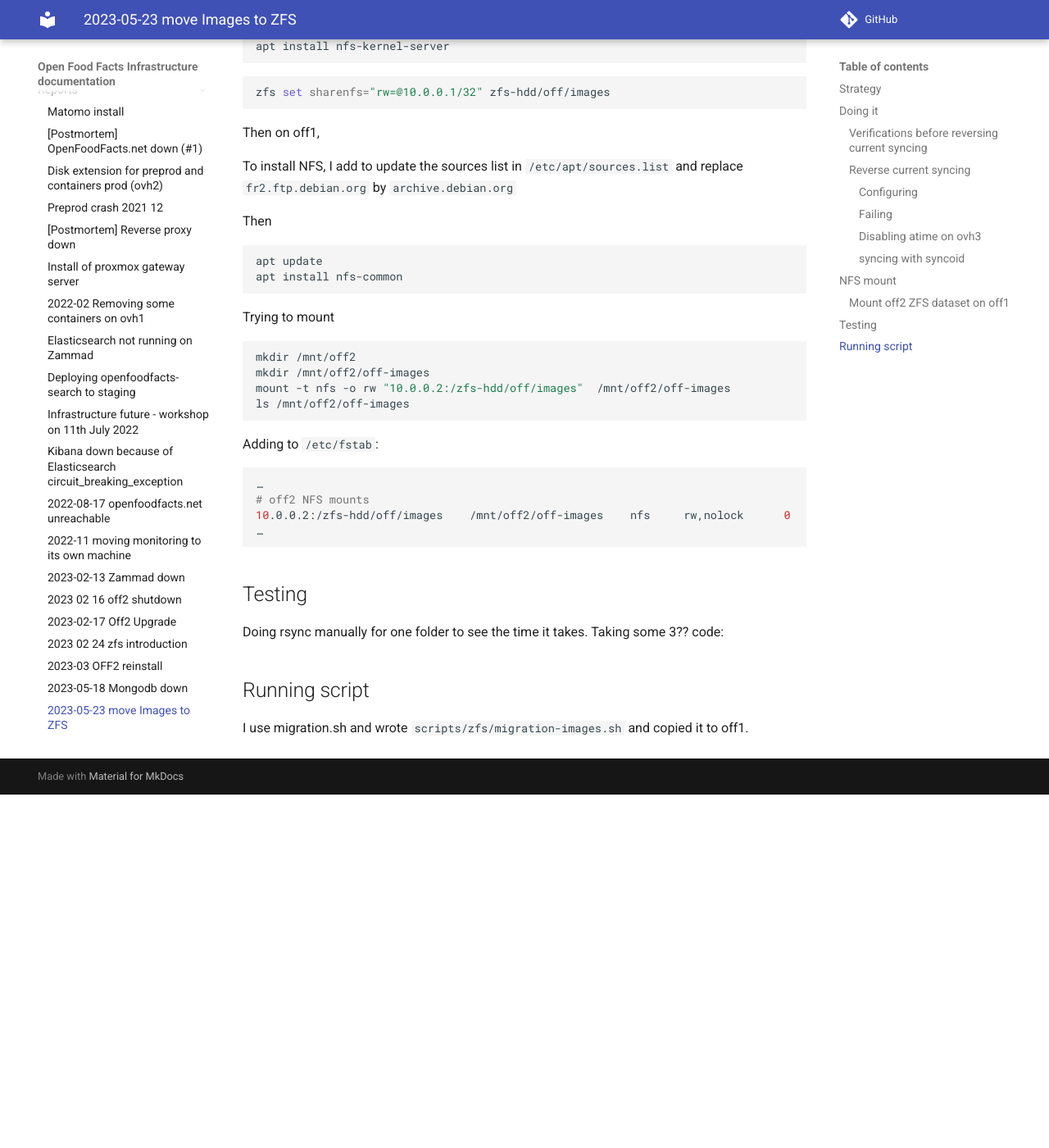
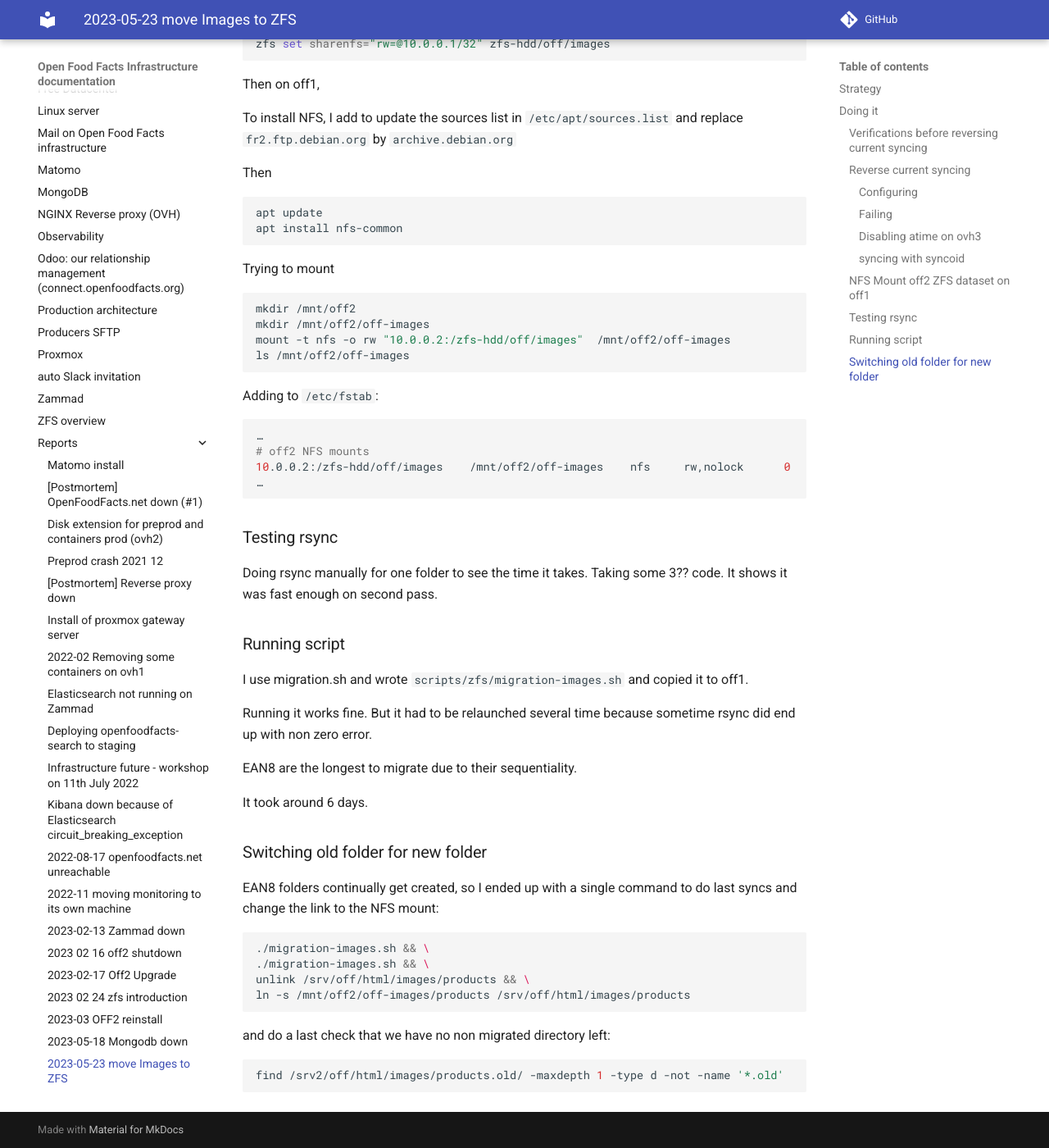
Before and after one commit to openfoodfacts/openfoodfacts-infrastructure, an MkDocs documentation site: the page built from docs/reports/2023-05-23-move-images-to-zfs.md, in a window 1280 px wide and 1400 px high, scrolled down 3882 px. Shown: the whole window at 82% size. Built offline with MkDocs 1.6.1 and Material for MkDocs 9.7.7, drawn with Linux system fonts in a browser that asks for light colours; comment, search, counter and statistics services are not loaded; before the commit the page ends 4851 px from its top, so only the background shows below that; some of the changed text lies outside the part shown.

Commit message:
feat: off images migrations to zfs

````diff
--- a/docs/reports/2023-05-23-move-images-to-zfs.md
+++ b/docs/reports/2023-05-23-move-images-to-zfs.md
@@ -205,11 +203,31 @@
 …
 ```
 
-## Testing
+### Testing rsync
 
-Doing rsync manually for one folder to see the time it takes. Taking some 3?? code:
+Doing rsync manually for one folder to see the time it takes. Taking some 3?? code. It shows it was fast enough on second pass.
 
-
-## Running script
+### Running script
 
 I use migration.sh and wrote `scripts/zfs/migration-images.sh` and copied it to off1.
+
+Running it works fine. But it had to be relaunched several time because sometime rsync did end up with non zero error.
+
+EAN8 are the longest to migrate due to their sequentiality.
+
+It took around 6 days.
+
+### Switching old folder for new folder
+
+EAN8 folders continually get created, so I ended up with a single command to do last syncs and change the link to the NFS mount:
+```bash
+./migration-images.sh && \
+./migration-images.sh && \
+unlink /srv/off/html/images/products && \
+ln -s /mnt/off2/off-images/products /srv/off/html/images/products
+```
+
+and do a last check that we have no non migrated directory left:
+```bash
+find /srv2/off/html/images/products.old/ -maxdepth 1 -type d -not -name '*.old'
+```
````
Also changed, not shown: other parts of docs/reports/2023-05-23-move-images-to-zfs.md (+1 -3 lines), 1 other file.
